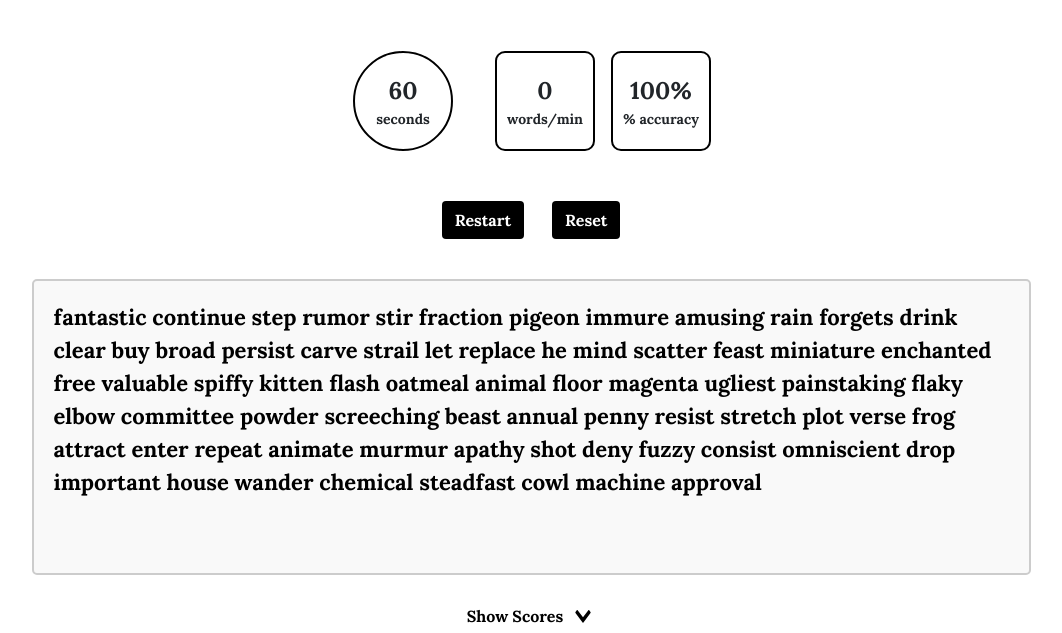
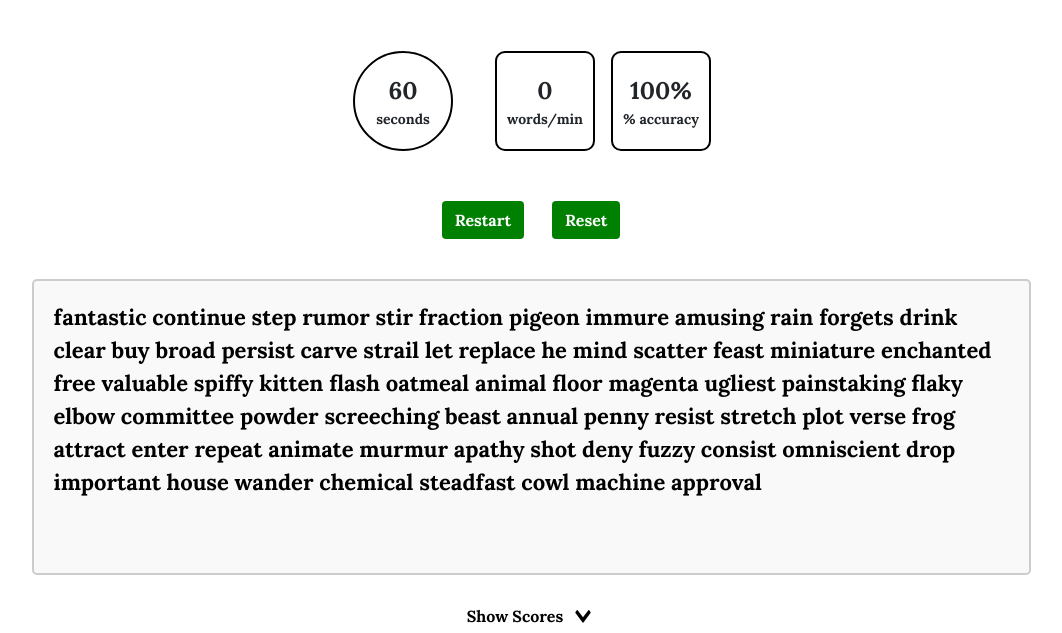
Before and after one commit to JustasDaugi/typing-speed-test, a website with bundled scripts: page index.html in a window 1280 px wide. Shown: the part 199-832 px from the top of the page, without its empty margins (109-1171 px from the left). Built offline with nearby package versions, Linux system fonts and the light colour scheme.

Commit message:
style: change color to green for reset button

```diff
--- a/styles/styles.css
+++ b/styles/styles.css
@@ -134,7 +134,7 @@
 
 .res-btn {
     font-family: 'Lora', serif;
-    background-color: black;
+    background-color: green;
     color: white;
     margin: 20px;
 }
```
